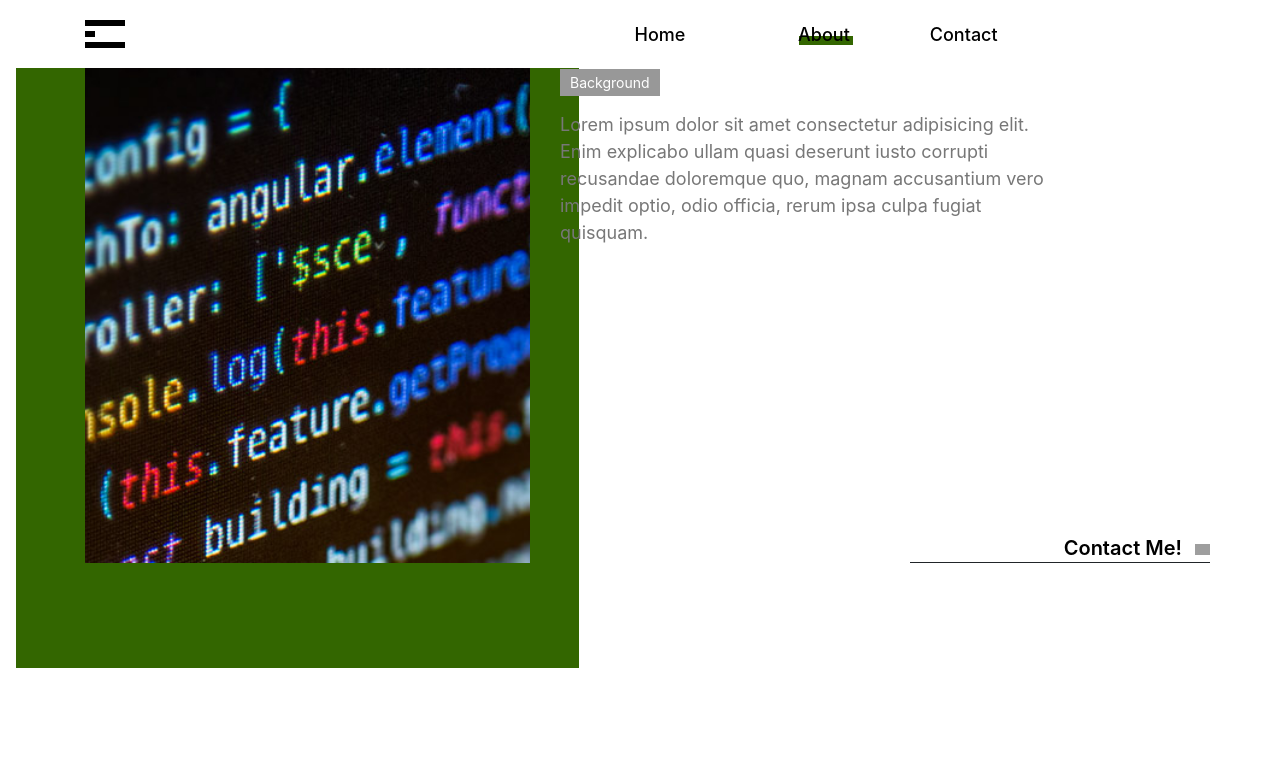
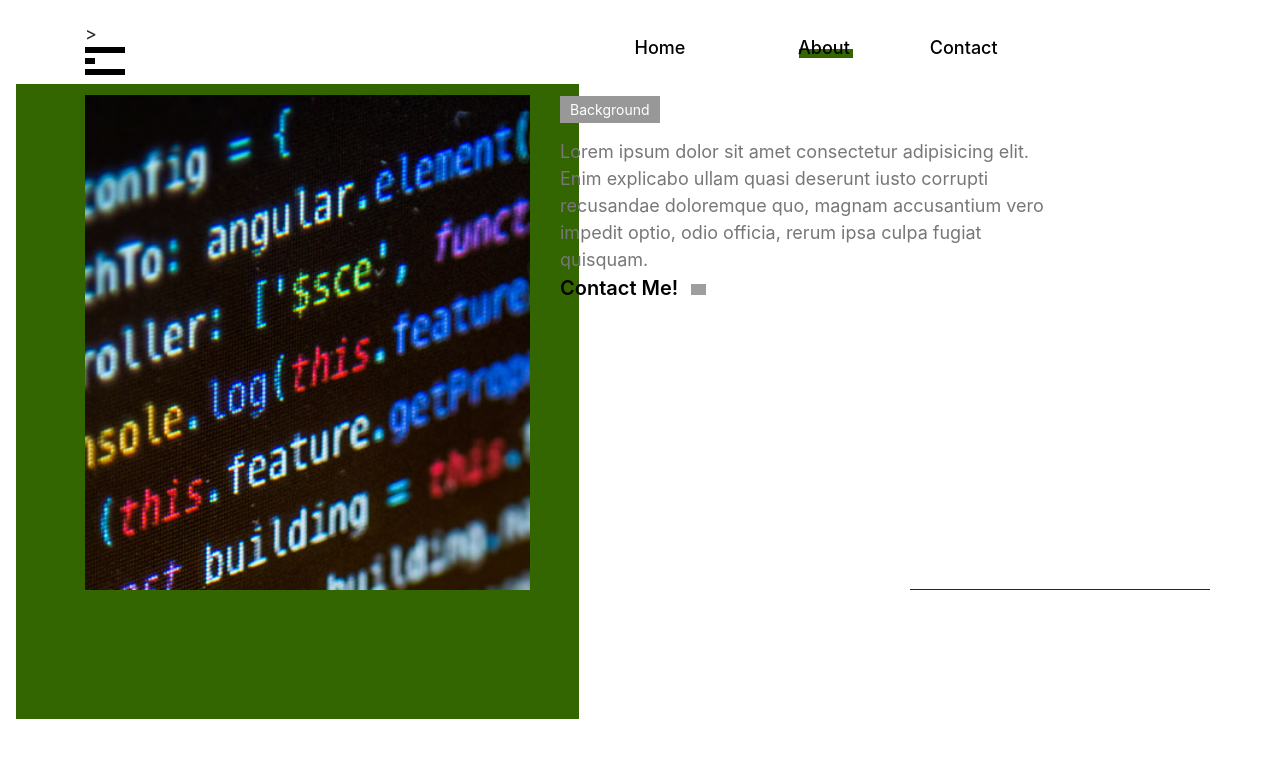
Before and after one commit to IgnaBiodre/Abrilportfolio, an Angular app: page /About in a window 1280 px wide. Shown: the top 758 px of the page. Built offline with nearby package versions, Linux system fonts and the light colour scheme; grey boxes are pictures that could not be loaded.

Commit message:
fixedlinks

```diff
--- a/src/app/about/about.component.css
+++ b/src/app/about/about.component.css
@@ -14,8 +14,3 @@
     border-bottom: 1px solid;
     width:300px;
 }
-.nextpage{
-    position: absolute;
-    bottom: 0;
-    right: 0;
-}
--- a/src/app/header/header.component.css
+++ b/src/app/header/header.component.css
@@ -10,12 +10,12 @@
 }
 .l-draw {
     cursor: pointer;
+
 }
 
 .header{
     padding: 30px 0;
     max-width: 300px;
-
 }
 
 .l-draw span{
--- a/src/app/header/header.component.html
+++ b/src/app/header/header.component.html
@@ -4,7 +4,7 @@
       <div class="col-sm-10 p-flex p-flex-align-center p-flex-j-sb">
 
         <ul>
-          <li class="l-draw">
+          <li class="l-draw" type="button" data-toggle="collapse" data-target="#navbarSupportedContent" aria-controls="navbarSupportedContent" aria-expanded="false" aria-label="Toggle navigation">>
             <span></span>
             <span></span>
             <span></span>
--- a/src/app/header/header.component.ts
+++ b/src/app/header/header.component.ts
@@ -1,4 +1,5 @@
 import { Component, OnInit } from '@angular/core';
+
 
 @Component({
   selector: 'app-header',
--- a/src/app/home/home.component.css
+++ b/src/app/home/home.component.css
@@ -8,11 +8,7 @@
 }
 
 
-.nextpage{
-    position: absolute;
-    bottom: 0;
-    right: 0;
-}
+
 .underline{
     background: color #000;
     position: absolute;
--- a/src/app/navbar/navbar.component.css
+++ b/src/app/navbar/navbar.component.css
@@ -3,6 +3,7 @@
 body {
     font-family: 'Poppins', sans-serif;
     background: #fafafa
+
 }
 
 p {
@@ -20,11 +21,11 @@ a:focus {
     transition: all 0.3s
 }
 
-
 .wrapper {
     display: flex;
     width: 100%;
-    align-items: stretch
+    align-items: stretch;
+    margin-left: 1.5rem;
 }
 
 #sidebar {
@@ -110,7 +111,3 @@ a.download:hover {
         display: none
     }
 }
-.hr{
-    weight: 200;
-    width: 2px;
-}
--- a/src/app/navbar/navbar.component.html
+++ b/src/app/navbar/navbar.component.html
@@ -1,15 +1,22 @@
 <div class="wrapper">
-    <nav id="sidebar">
+    <nav id="sidebar collapse navbar-collapse" id="sidebar">
         <div class="sidebar-header">
             <h3>Navegación</h3>
             <hr>
         </div>
-        <ul class="list-unstyled components">
-            <p>MENUS</p>
+        <ul class="navbar-nav mr-auto">
+            <p>MENU</p>
 
-            <li> <a href="#">Timeline</a> </li>
-            <li> <a href="#">Live Chat</a> </li>
-            <li> <a href="#">Likes</a> </li>
+              <li>
+                <a href="#"[routerLink]="['/Home']" routerLinkActive=is-active>Home</a>
+              </li>
+              <li>
+                <a href="#" [routerLink]="['/About']" routerLinkActive=is-active>About</a>
+              </li>
+
+              <li>
+                <a href="#" [routerLink]="['/Reach']" routerLinkActive=is-active>Contact</a>
+              </li>
          </ul>
         </nav>
 
--- a/src/app/navbar/navbar.component.ts
+++ b/src/app/navbar/navbar.component.ts
@@ -4,12 +4,10 @@ import { Component, OnInit } from '@angular/core';
   selector: 'app-navbar',
   templateUrl: './navbar.component.html',
   styleUrls: ['./navbar.component.css']
+
 })
-export class NavbarComponent implements OnInit {
+export class NavbarComponent {
 
-  constructor() { }
 
-  ngOnInit(): void {
-  }
 
 }
--- a/src/app/reach/reach.component.css
+++ b/src/app/reach/reach.component.css
@@ -21,11 +21,7 @@
     border-bottom: 1px solid;
     width:300px;
 }
-.nextpage{
-    position: absolute;
-    bottom: 0;
-    right: 0;
-}
+
 .btn-github {
     color:white;
     background-color: #333;
--- a/src/app/reach/reach.component.html
+++ b/src/app/reach/reach.component.html
@@ -4,9 +4,9 @@
       <div class="col-sm-5">
         <div class="reachtext h1">Enviame un mensaje o conectemos por las redes</div>
         <!-- Github -->
-        <a class="btn btn-github m-1" href="" role="button">
+        <a class="btn btn-github m-1" href="https://github.com/IgnaBiodre" role="button">
           <i class="fa fa-github"></i> Visit My Github</a>
-       <a class="btn btn-btn-linkedin m-1" href="" role="button">
+       <a class="btn btn-btn-linkedin m-1" href="https://www.linkedin.com/in/ignacio-mendez-334274183/" role="button">
         <i class="fa fa-linkedin-square">Or my linkedin</i></a>
 
       </div>
--- a/src/styles.css
+++ b/src/styles.css
@@ -51,6 +51,7 @@ h1, h2, h3, h4, h5, h6{
   cursor: pointer;
 }
 .nextpage{
+
   color: #000;
   font-size: 20px;
   font-weight: 600;
@@ -68,12 +69,13 @@ h1, h2, h3, h4, h5, h6{
 
 }
   .p-wrapper::before {
-    margin: 3rem;
+    margin: 1rem;
+    margin-top: 4rem;
     content: '';
     background: #336600;
-    height: 69vh;
+    height: 70vh;
     width: 44vw;
     position: absolute;
     z-index: -1;
-    margin-left: 1rem;
+
     }
```
